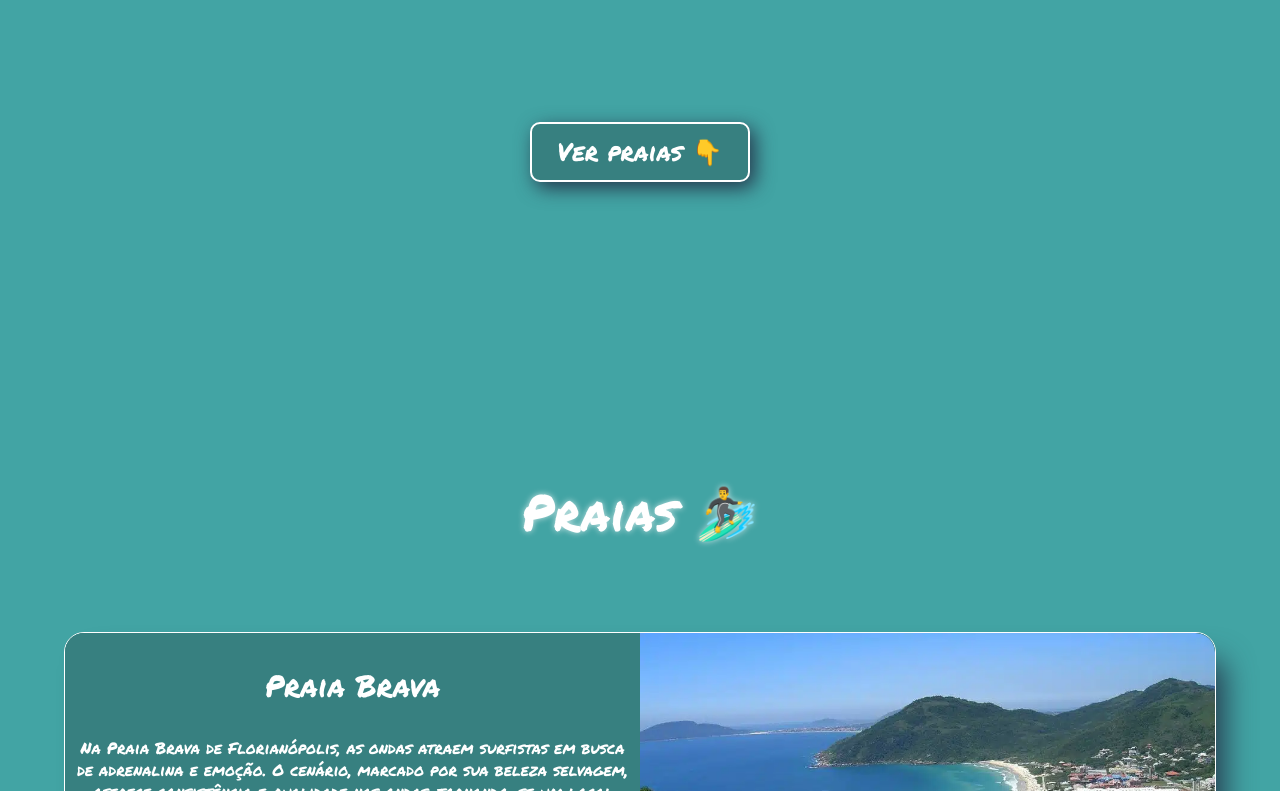
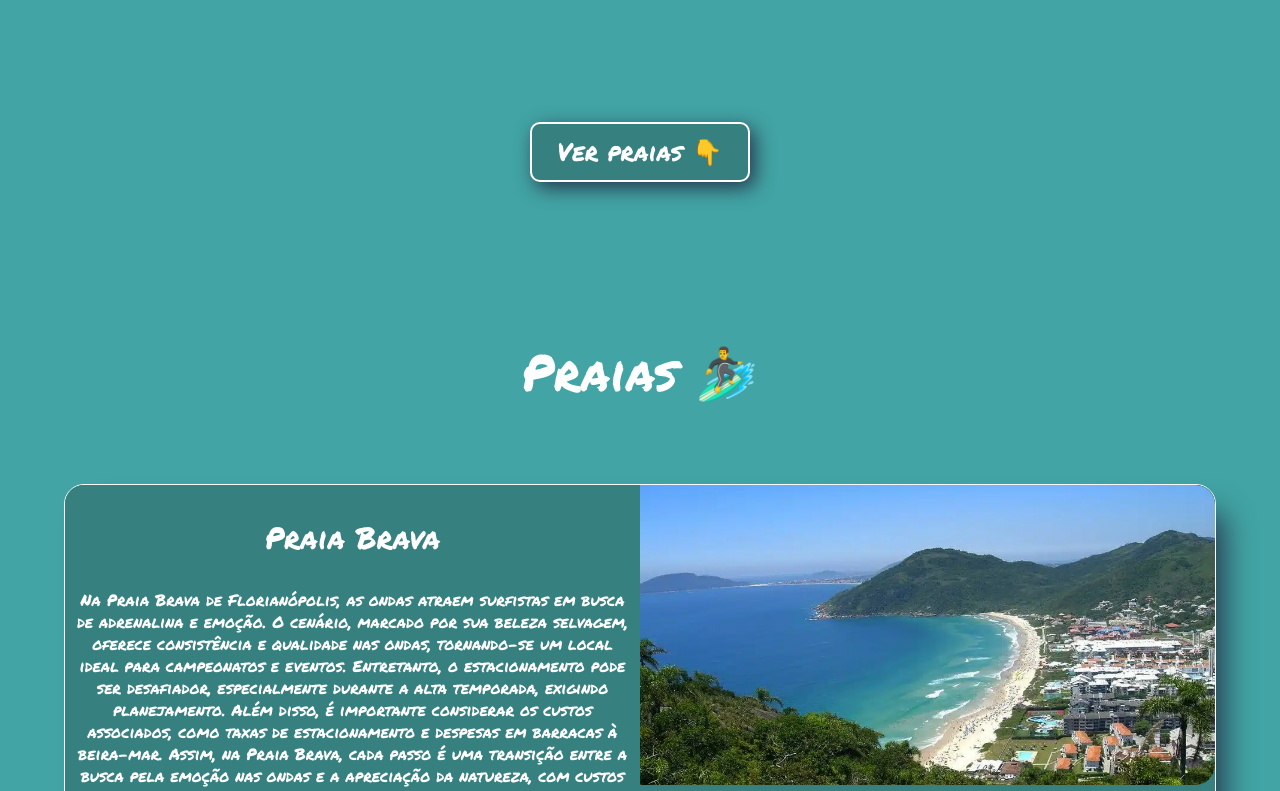
Before and after one commit to MatheusMMarques/Project-SurfLand, a website: page index.html in a window 1280 px wide. Shown: the part 741-1532 px from the top of the page. Drawn offline with nearby package versions, Linux system fonts and the light colour scheme.

Commit message:
sprint_2

```diff
--- a/css/style.css
+++ b/css/style.css
@@ -17,7 +17,6 @@ body{
 
 .header{
   padding-inline: 80px;
-
   position: fixed;
   top: 0;
   left: 0;
@@ -249,7 +248,7 @@ a{
     transform: scale(1.05);
   }
 
-  .info h1{
+  .info:hover h1{
     text-shadow: 0px 0px 6px rgba(255,255,255,0.7);
   }
 
@@ -305,15 +304,60 @@ a{
     font-size: 30px;
   }
 
-  .title{
+  .title h1 {
     color: #fff;
+    width: 30%;
     display: flex;
     justify-content: center;
     text-align: center;
-    margin-top: 300px;
+    margin: 20vh auto 0; /* Ajusta a margem para centralizar horizontalmente e define a margem superior como 20vh */
     font-size: 50px;
+    position: relative;
+    transition: margin 0.5s; /* Adiciona transição para suavizar a alteração de margem */
+}
+
+.title:hover h1 {
+  text-shadow: 0px 0px 6px rgba(255, 255, 255, 0.7);
+}
+
+  .title h1::after{
+    content: "";
+    width: 0%;
+    height: 4px;
+    background-color: #fff;
+    position: absolute;
+    bottom: 0;
+    left: 0;
+    transition: 0.5s;
+    gap: 20px;
+  }
+
+  .title h1:hover::after{
+    width: 100%;
+  }
+
+  /* .nav-list a{
+    font-size: 25px;
+    color: #fff;
+    padding-block: 16px;
+    position: relative;
     text-shadow: 0px 0px 6px rgba(255,255,255,0.7);
   }
+
+  .nav-list a::after{
+    content: " ";
+    width: 0%;
+    height: 4px;
+    background-color: #fff;
+    position: absolute;
+    bottom: 0;
+    left: 0;
+    transition: 0.5s;
+  }
+
+  .nav-list a:hover::after{
+    width: 100%;
+  } */
 
   div .img{
     width: 50%;
@@ -326,3 +370,13 @@ a{
     border-radius: 0px 20px 20px 0px;
 
   }
+
+  ::-webkit-scrollbar{
+    width: 10px;
+    background-color: #378080;
+}
+
+::-webkit-scrollbar-thumb{
+    background-color: #42A4A4;
+    border: 1px solid #fff;
+}
--- a/index.html
+++ b/index.html
@@ -47,8 +47,9 @@
             Ver praias 👇
         </button>
     </div>
-
-    <h1 class="title" id="cardPraia"> Praias 🏄‍♂️ </h1>
+    <div class="title">
+        <h1 id="cardPraia"> Praias 🏄‍♂️ </h1>
+    </div>
 
     <div class="container_template">
         <div class="flex">
```
